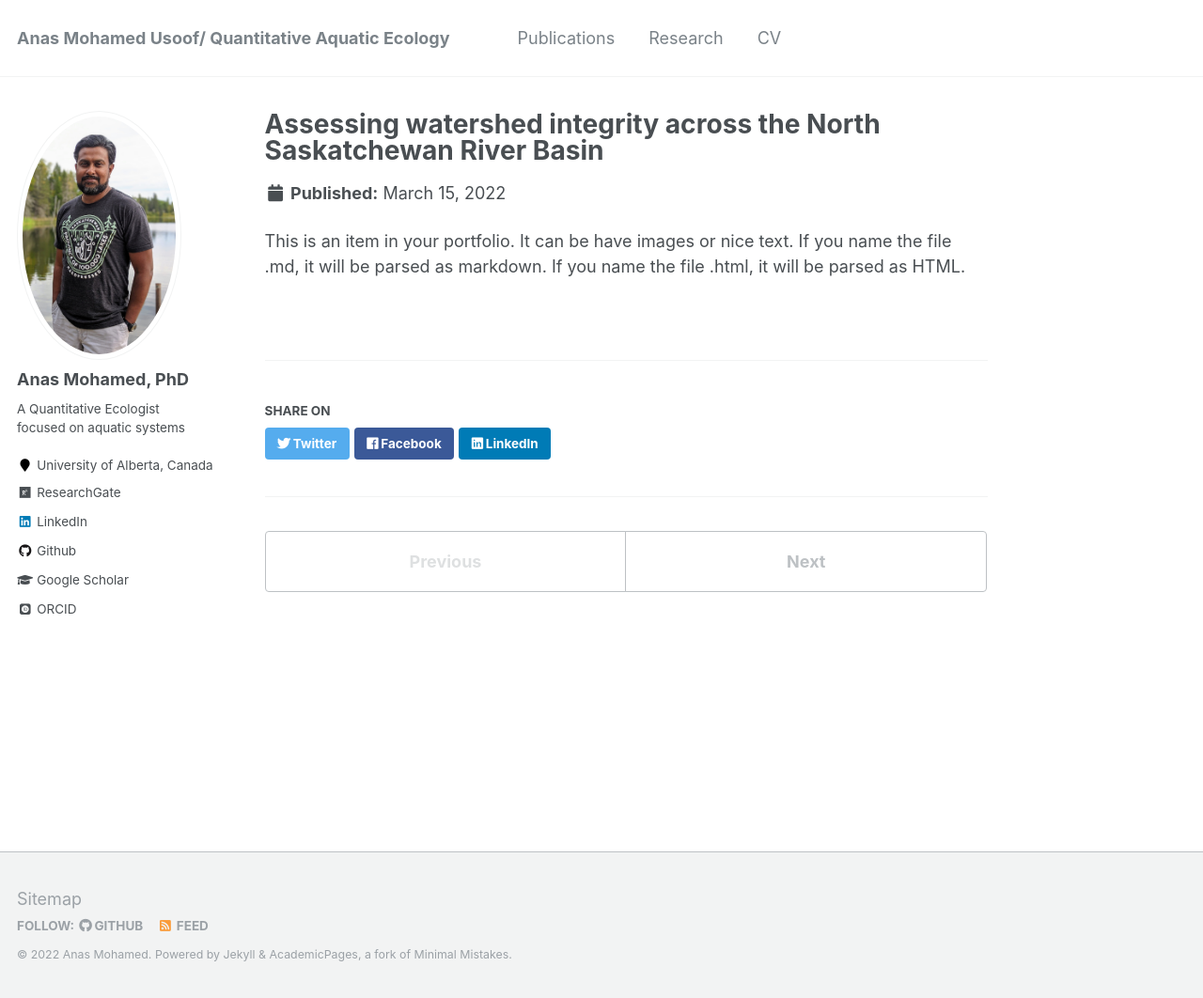
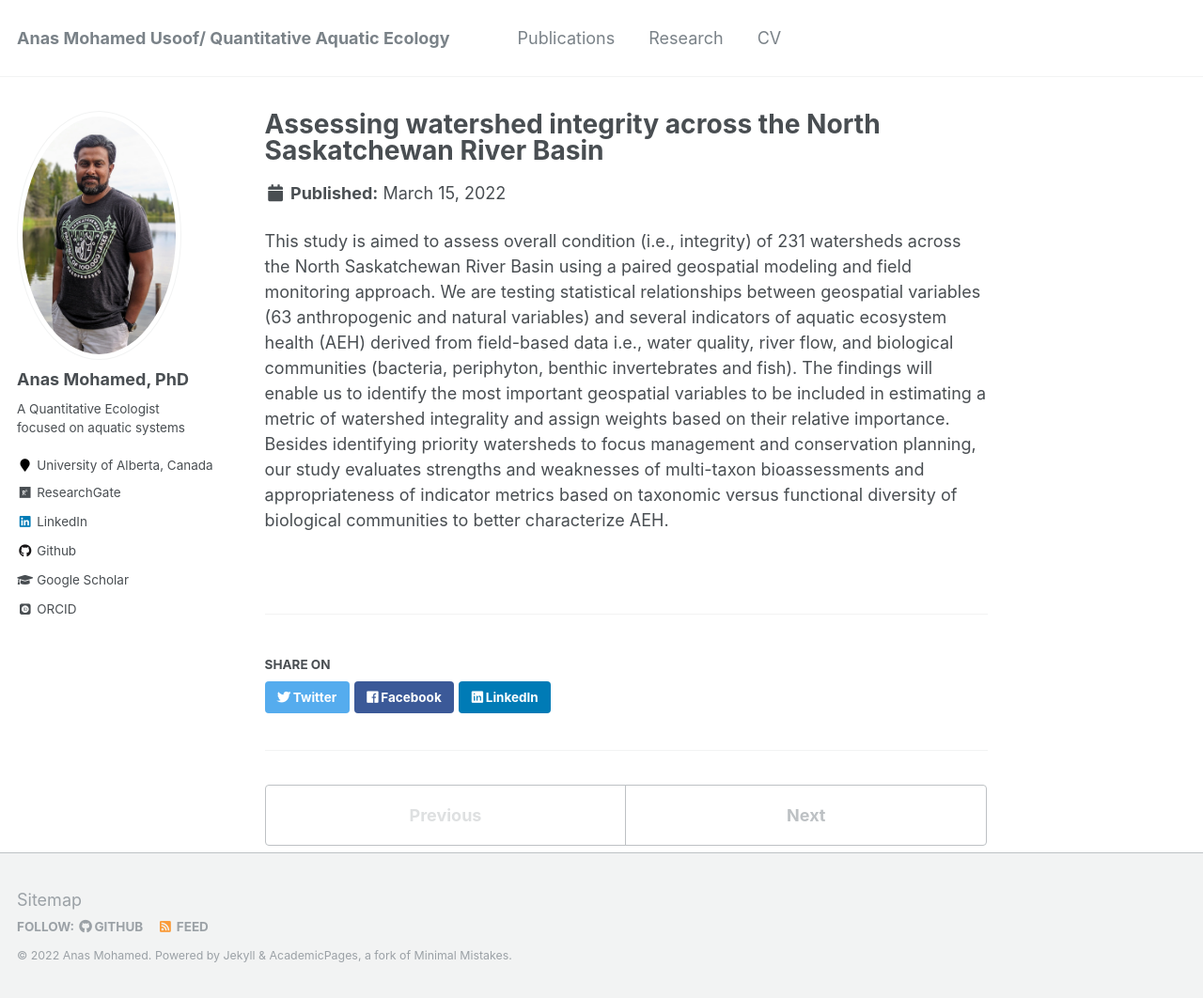
Before and after one commit to AnasMUM/AnasMUM.github.io, a Jekyll site: the page built from _portfolio/portfolio-1.md, in a window 1280 px wide and 1062 px high. Shown: the whole window at 94% size. Built offline with Jekyll 4.4.1, drawn with Linux system fonts in a browser that asks for light colours; some web fonts are replaced.

Commit message:
Update portfolio-1.md

```diff
--- a/_portfolio/portfolio-1.md
+++ b/_portfolio/portfolio-1.md
@@ -1,7 +1,7 @@
 ---
 title: "Assessing watershed integrity across the North Saskatchewan River Basin"
-excerpt: "Short description of portfolio item number 1<br/><img src='/images/NSRB.png'>"
+excerpt: "This study is aimed to assess overall condition (i.e., integrity) of 231 watersheds across the North Saskatchewan River Basin using a paired geospatial modeling and field monitoring approach.<br/><img src='/images/NSRB.PNG'>"
 collection: portfolio
 ---
 
-This is an item in your portfolio. It can be have images or nice text. If you name the file .md, it will be parsed as markdown. If you name the file .html, it will be parsed as HTML.
+This study is aimed to assess overall condition (i.e., integrity) of 231 watersheds across the North Saskatchewan River Basin using a paired geospatial modeling and field monitoring approach. We are testing statistical relationships between geospatial variables (63 anthropogenic and natural variables) and several indicators of aquatic ecosystem health (AEH) derived from field-based data i.e., water quality, river flow, and biological communities (bacteria, periphyton, benthic invertebrates and fish). The findings will enable us to identify the most important geospatial variables to be included in estimating a metric of watershed integrality and assign weights based on their relative importance. Besides identifying priority watersheds to focus management and conservation planning, our study evaluates strengths and weaknesses of multi-taxon bioassessments and appropriateness of indicator metrics based on taxonomic versus functional diversity of biological communities to better characterize AEH.
```
